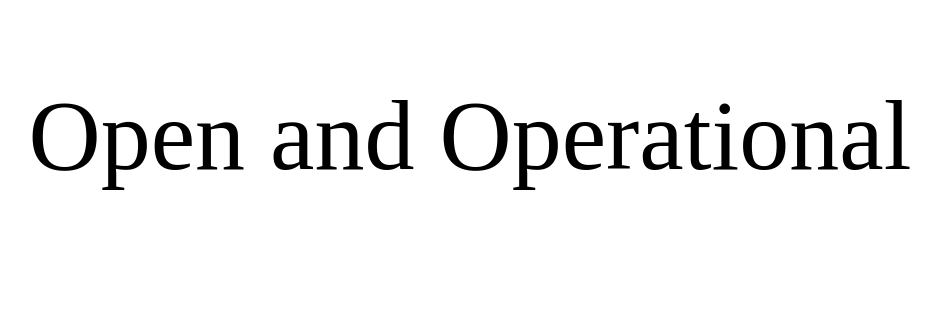
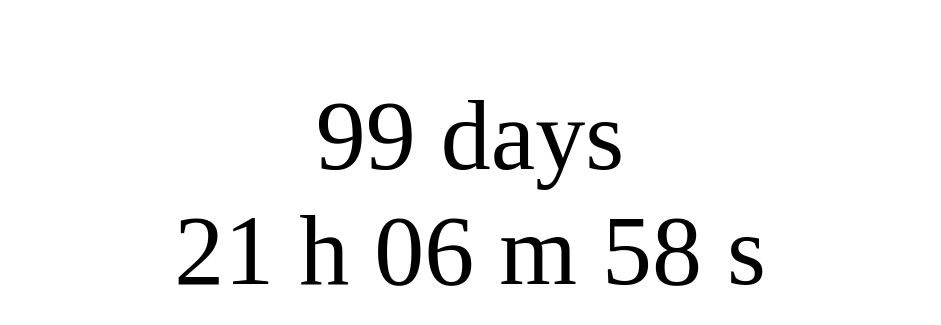
Before and after one commit to wallarug/mccns-countdown, a plain HTML site: page index.html in a window 1280 px wide. Shown: the part 271-596 px from the top of the page, without its empty margins (170-1111 px from the left). Drawn offline with Linux system fonts and the light colour scheme.

Commit message:
Update index.html

```diff
--- a/index.html
+++ b/index.html
@@ -9,7 +9,7 @@
 	<script type='text/javascript' src="js/jquery.mobile-1.4.5.min.js"></script>
     <script>
     // Set the date we're counting down to
-    var countDownDate = new Date("Jan 29, 2020 08:00:00").getTime();
+    var countDownDate = new Date("Jan 29, 2021 08:00:00").getTime();
 
     // Update the count down every 1 second
     var x = setInterval(function() {
```
